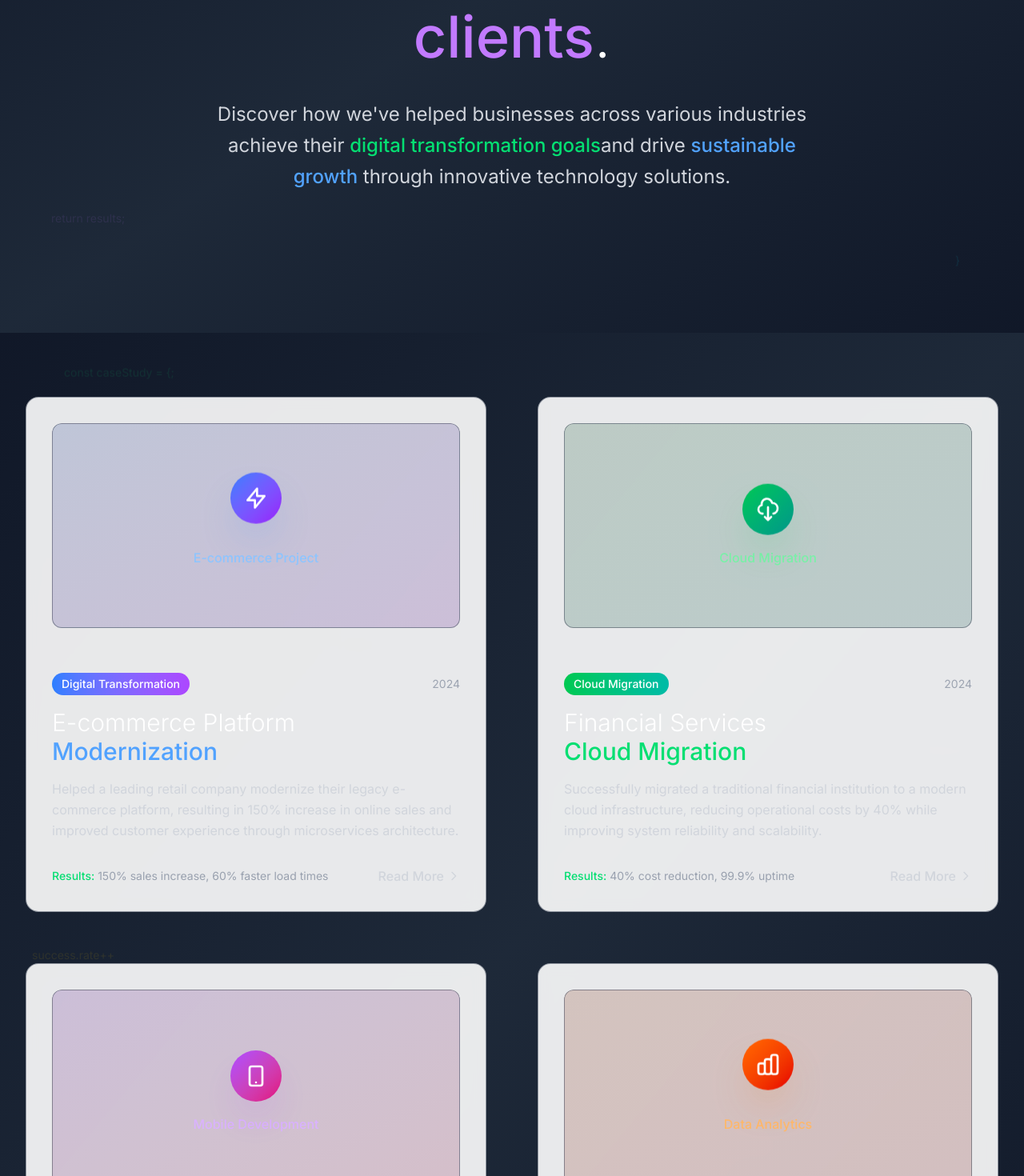
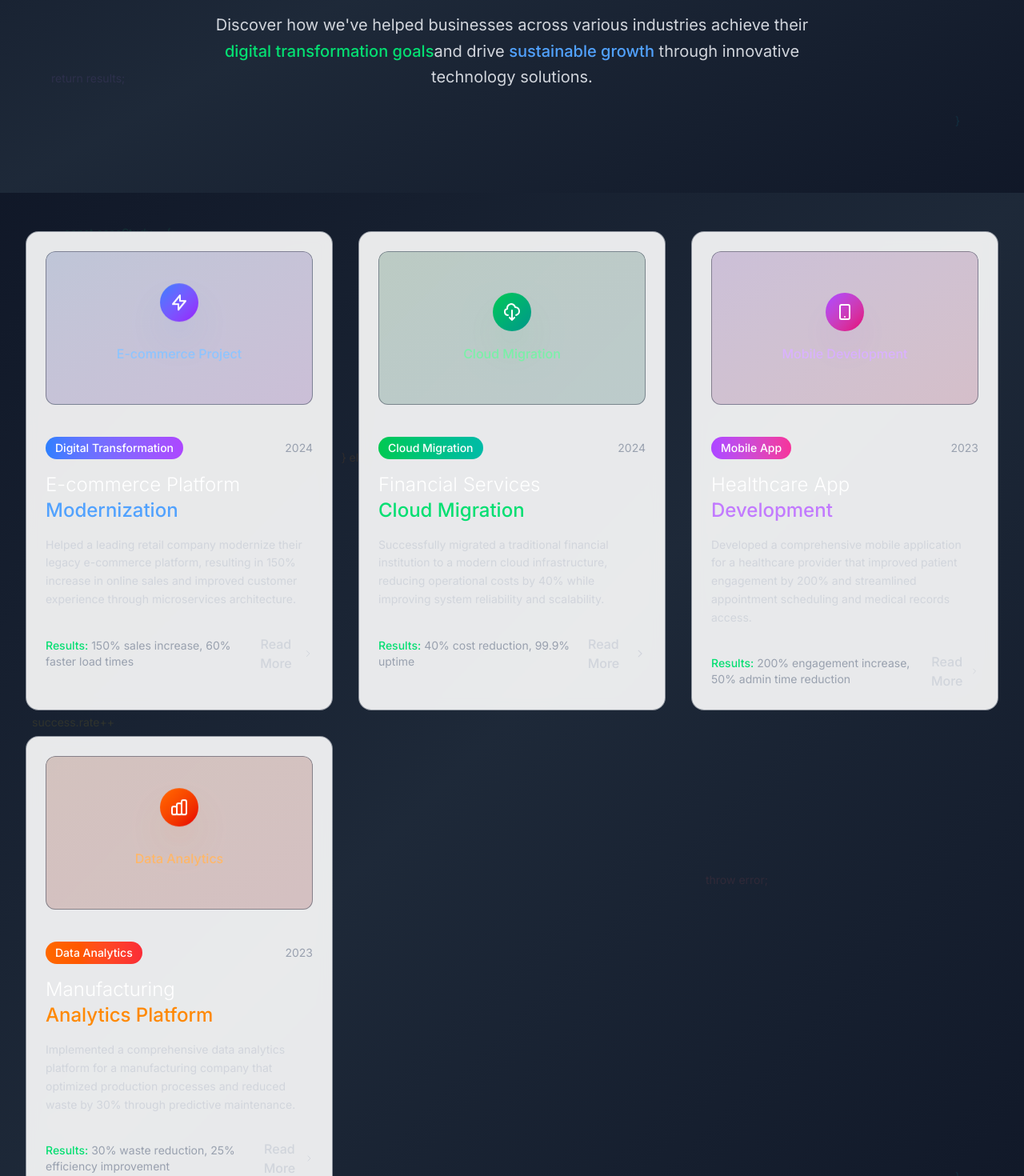
Before and after one commit to MorokaPrince/NovaTek, a Next.js app: page /case-studies in a window 1280 px wide. Shown: the part 540-2010 px from the top of the page at 80% size. Built offline with nearby package versions, Linux system fonts and the light colour scheme.

Commit message:
refactor: adjust section paddings and font sizes for improved layout consistency on Case Studies and Contact pages

```diff
--- a/src/app/case-studies/page.tsx
+++ b/src/app/case-studies/page.tsx
@@ -4,7 +4,7 @@ const CaseStudiesPage: React.FC = () => {
   return (
     <div className="bg-gray-50">
       {/* Hero Section */}
-      <section className="relative bg-gray-900 py-20 lg:py-32 overflow-hidden">
+      <section className="relative bg-gray-900 py-12 lg:py-20 overflow-hidden">
         {/* Dark Coding Background */}
         <div className="absolute inset-0">
           <div className="absolute inset-0 bg-gradient-to-br from-gray-900 via-gray-800 to-gray-900"></div>
@@ -26,7 +26,7 @@ const CaseStudiesPage: React.FC = () => {
               </span>
             </div>
 
-            <h1 className="text-5xl md:text-6xl lg:text-7xl font-light text-white mb-8 leading-tight animate-fade-in-up">
+            <h1 className="text-4xl md:text-5xl lg:text-6xl font-light text-white mb-8 leading-tight animate-fade-in-up">
               Success
               <br />
               <span className="font-medium relative text-transparent bg-clip-text bg-gradient-to-r from-green-400 to-blue-400">
@@ -39,7 +39,7 @@ const CaseStudiesPage: React.FC = () => {
               <span className="font-medium text-purple-400">clients</span>.
             </h1>
 
-            <p className="text-xl md:text-2xl text-gray-300 mb-12 leading-relaxed max-w-3xl mx-auto animate-fade-in-up">
+            <p className="text-lg md:text-xl text-gray-300 mb-12 leading-relaxed max-w-3xl mx-auto animate-fade-in-up">
               Discover how we&apos;ve helped businesses across various industries achieve their <span className="font-medium text-green-400">digital transformation goals</span>
               and drive <span className="font-medium text-blue-400">sustainable growth</span> through innovative technology solutions.
             </p>
@@ -48,7 +48,7 @@ const CaseStudiesPage: React.FC = () => {
       </section>
 
       {/* Case Studies Grid */}
-      <section className="relative py-20 overflow-hidden bg-gray-900">
+      <section className="relative py-12 overflow-hidden bg-gray-900">
         {/* Enhanced Dark Coding Background */}
         <div className="absolute inset-0">
           <div className="absolute inset-0 bg-gradient-to-br from-gray-900 via-gray-800 to-gray-900"></div>
@@ -65,15 +65,15 @@ const CaseStudiesPage: React.FC = () => {
         </div>
 
         <div className="relative max-w-7xl mx-auto px-4 sm:px-6 lg:px-8">
-          <div className="grid grid-cols-1 lg:grid-cols-2 gap-16">
+          <div className="grid grid-cols-1 lg:grid-cols-3 gap-8">
             {/* Case Study 1 */}
-            <div className="group relative bg-gray-800/50 backdrop-blur-sm rounded-2xl p-8 border border-gray-700/50 hover:bg-gray-700/60 hover:border-gray-600/70 transition-all duration-500 hover-lift animate-slide-in-left overflow-hidden">
+            <div className="group relative bg-gray-800/50 backdrop-blur-sm rounded-2xl p-6 border border-gray-700/50 hover:bg-gray-700/60 hover:border-gray-600/70 transition-all duration-500 hover-lift animate-slide-in-left overflow-hidden">
               <div className="absolute inset-0 bg-gradient-to-br from-blue-500/10 to-purple-500/10 opacity-0 group-hover:opacity-100 transition-opacity duration-500"></div>
-              <div className="mb-8 relative overflow-hidden rounded-xl">
-                <div className="w-full h-64 bg-gradient-to-br from-blue-900/20 to-purple-900/20 rounded-xl mb-6 flex items-center justify-center border border-gray-700/50">
+              <div className="mb-6 relative overflow-hidden rounded-xl">
+                <div className="w-full h-48 bg-gradient-to-br from-blue-900/20 to-purple-900/20 rounded-xl mb-4 flex items-center justify-center border border-gray-700/50">
                   <div className="text-center">
-                    <div className="w-16 h-16 bg-gradient-to-br from-blue-500 to-purple-600 rounded-full mx-auto mb-4 flex items-center justify-center animate-bounce shadow-2xl shadow-blue-500/25">
-                      <svg className="w-8 h-8 text-white" fill="none" stroke="currentColor" viewBox="0 0 24 24">
+                    <div className="w-12 h-12 bg-gradient-to-br from-blue-500 to-purple-600 rounded-full mx-auto mb-4 flex items-center justify-center animate-bounce shadow-2xl shadow-blue-500/25">
+                      <svg className="w-6 h-6 text-white" fill="none" stroke="currentColor" viewBox="0 0 24 24">
                         <path strokeLinecap="round" strokeLinejoin="round" strokeWidth={2} d="M13 10V3L4 14h7v7l9-11h-7z" />
                       </svg>
                     </div>
@@ -90,13 +90,13 @@ const CaseStudiesPage: React.FC = () => {
                   <span className="text-gray-400 text-sm animate-pulse">2024</span>
                 </div>
 
-                <h3 className="text-2xl md:text-3xl font-light text-white group-hover:text-blue-300 transition-colors duration-300">
+                <h3 className="text-xl md:text-2xl font-light text-white group-hover:text-blue-300 transition-colors duration-300">
                   E-commerce Platform
                   <br />
                   <span className="font-medium text-blue-400">Modernization</span>
                 </h3>
 
-                <p className="text-gray-300 leading-relaxed group-hover:text-gray-200 transition-colors duration-300">
+                <p className="text-gray-300 text-sm leading-relaxed group-hover:text-gray-200 transition-colors duration-300">
                   Helped a leading retail company modernize their legacy e-commerce platform, resulting in
                   150% increase in online sales and improved customer experience through microservices architecture.
                 </p>
@@ -118,13 +118,13 @@ const CaseStudiesPage: React.FC = () => {
             </div>
 
             {/* Case Study 2 */}
-            <div className="group relative bg-gray-800/50 backdrop-blur-sm rounded-2xl p-8 border border-gray-700/50 hover:bg-gray-700/60 hover:border-gray-600/70 transition-all duration-500 hover-lift animate-slide-in-right overflow-hidden">
+            <div className="group relative bg-gray-800/50 backdrop-blur-sm rounded-2xl p-6 border border-gray-700/50 hover:bg-gray-700/60 hover:border-gray-600/70 transition-all duration-500 hover-lift animate-slide-in-right overflow-hidden">
               <div className="absolute inset-0 bg-gradient-to-br from-green-500/10 to-teal-500/10 opacity-0 group-hover:opacity-100 transition-opacity duration-500"></div>
-              <div className="mb-8 relative overflow-hidden rounded-xl">
-                <div className="w-full h-64 bg-gradient-to-br from-green-900/20 to-teal-900/20 rounded-xl mb-6 flex items-center justify-center border border-gray-700/50">
+              <div className="mb-6 relative overflow-hidden rounded-xl">
+                <div className="w-full h-48 bg-gradient-to-br from-green-900/20 to-teal-900/20 rounded-xl mb-4 flex items-center justify-center border border-gray-700/50">
                   <div className="text-center">
-                    <div className="w-16 h-16 bg-gradient-to-br from-green-500 to-teal-600 rounded-full mx-auto mb-4 flex items-center justify-center animate-float shadow-2xl shadow-green-500/25">
-                      <svg className="w-8 h-8 text-white" fill="none" stroke="currentColor" viewBox="0 0 24 24">
+                    <div className="w-12 h-12 bg-gradient-to-br from-green-500 to-teal-600 rounded-full mx-auto mb-4 flex items-center justify-center animate-float shadow-2xl shadow-green-500/25">
+                      <svg className="w-6 h-6 text-white" fill="none" stroke="currentColor" viewBox="0 0 24 24">
                         <path strokeLinecap="round" strokeLinejoin="round" strokeWidth={2} d="M7 16a4 4 0 01-.88-7.903A5 5 0 1115.9 6L16 6a5 5 0 011 9.9M9 19l3 3m0 0l3-3m-3 3V10" />
                       </svg>
                     </div>
@@ -141,13 +141,13 @@ const CaseStudiesPage: React.FC = () => {
                   <span className="text-gray-400 text-sm animate-pulse">2024</span>
                 </div>
 
-                <h3 className="text-2xl md:text-3xl font-light text-white group-hover:text-green-300 transition-colors duration-300">
+                <h3 className="text-xl md:text-2xl font-light text-white group-hover:text-green-300 transition-colors duration-300">
                   Financial Services
                   <br />
                   <span className="font-medium text-green-400">Cloud Migration</span>
                 </h3>
 
-                <p className="text-gray-300 leading-relaxed group-hover:text-gray-200 transition-colors duration-300">
+                <p className="text-gray-300 text-sm leading-relaxed group-hover:text-gray-200 transition-colors duration-300">
                   Successfully migrated a traditional financial institution to a modern cloud infrastructure,
                   reducing operational costs by 40% while improving system reliability and scalability.
                 </p>
@@ -169,13 +169,13 @@ const CaseStudiesPage: React.FC = () => {
             </div>
 
             {/* Case Study 3 */}
-            <div className="group relative bg-gray-800/50 backdrop-blur-sm rounded-2xl p-8 border border-gray-700/50 hover:bg-gray-700/60 hover:border-gray-600/70 transition-all duration-500 hover-lift animate-fade-in-up overflow-hidden">
+            <div className="group relative bg-gray-800/50 backdrop-blur-sm rounded-2xl p-6 border border-gray-700/50 hover:bg-gray-700/60 hover:border-gray-600/70 transition-all duration-500 hover-lift animate-fade-in-up overflow-hidden">
               <div className="absolute inset-0 bg-gradient-to-br from-purple-500/10 to-pink-500/10 opacity-0 group-hover:opacity-100 transition-opacity duration-500"></div>
-              <div className="mb-8 relative overflow-hidden rounded-xl">
-                <div className="w-full h-64 bg-gradient-to-br from-purple-900/20 to-pink-900/20 rounded-xl mb-6 flex items-center justify-center border border-gray-700/50">
+              <div className="mb-6 relative overflow-hidden rounded-xl">
+                <div className="w-full h-48 bg-gradient-to-br from-purple-900/20 to-pink-900/20 rounded-xl mb-4 flex items-center justify-center border border-gray-700/50">
                   <div className="text-center">
-                    <div className="w-16 h-16 bg-gradient-to-br from-purple-500 to-pink-600 rounded-full mx-auto mb-4 flex items-center justify-center animate-pulse shadow-2xl shadow-purple-500/25">
-                      <svg className="w-8 h-8 text-white" fill="none" stroke="currentColor" viewBox="0 0 24 24">
+                    <div className="w-12 h-12 bg-gradient-to-br from-purple-500 to-pink-600 rounded-full mx-auto mb-4 flex items-center justify-center animate-pulse shadow-2xl shadow-purple-500/25">
+                      <svg className="w-6 h-6 text-white" fill="none" stroke="currentColor" viewBox="0 0 24 24">
                         <path strokeLinecap="round" strokeLinejoin="round" strokeWidth={2} d="M12 18h.01M8 21h8a2 2 0 002-2V5a2 2 0 00-2-2H8a2 2 0 00-2 2v14a2 2 0 002 2z" />
                       </svg>
                     </div>
@@ -192,13 +192,13 @@ const CaseStudiesPage: React.FC = () => {
                   <span className="text-gray-400 text-sm animate-pulse">2023</span>
                 </div>
 
-                <h3 className="text-2xl md:text-3xl font-light text-white group-hover:text-purple-300 transition-colors duration-300">
+                <h3 className="text-xl md:text-2xl font-light text-white group-hover:text-purple-300 transition-colors duration-300">
                   Healthcare App
                   <br />
                   <span className="font-medium text-purple-400">Development</span>
                 </h3>
 
-                <p className="text-gray-300 leading-relaxed group-hover:text-gray-200 transition-colors duration-300">
+                <p className="text-gray-300 text-sm leading-relaxed group-hover:text-gray-200 transition-colors duration-300">
                   Developed a comprehensive mobile application for a healthcare provider that improved
                   patient engagement by 200% and streamlined appointment scheduling and medical records access.
                 </p>
@@ -220,13 +220,13 @@ const CaseStudiesPage: React.FC = () => {
             </div>
 
             {/* Case Study 4 */}
-            <div className="group relative bg-gray-800/50 backdrop-blur-sm rounded-2xl p-8 border border-gray-700/50 hover:bg-gray-700/60 hover:border-gray-600/70 transition-all duration-500 hover-lift animate-fade-in-up overflow-hidden">
+            <div className="group relative bg-gray-800/50 backdrop-blur-sm rounded-2xl p-6 border border-gray-700/50 hover:bg-gray-700/60 hover:border-gray-600/70 transition-all duration-500 hover-lift animate-fade-in-up overflow-hidden">
               <div className="absolute inset-0 bg-gradient-to-br from-orange-500/10 to-red-500/10 opacity-0 group-hover:opacity-100 transition-opacity duration-500"></div>
-              <div className="mb-8 relative overflow-hidden rounded-xl">
-                <div className="w-full h-64 bg-gradient-to-br from-orange-900/20 to-red-900/20 rounded-xl mb-6 flex items-center justify-center border border-gray-700/50">
+              <div className="mb-6 relative overflow-hidden rounded-xl">
+                <div className="w-full h-48 bg-gradient-to-br from-orange-900/20 to-red-900/20 rounded-xl mb-4 flex items-center justify-center border border-gray-700/50">
                   <div className="text-center">
-                    <div className="w-16 h-16 bg-gradient-to-br from-orange-500 to-red-600 rounded-full mx-auto mb-4 flex items-center justify-center animate-bounce shadow-2xl shadow-orange-500/25">
-                      <svg className="w-8 h-8 text-white" fill="none" stroke="currentColor" viewBox="0 0 24 24">
+                    <div className="w-12 h-12 bg-gradient-to-br from-orange-500 to-red-600 rounded-full mx-auto mb-4 flex items-center justify-center animate-bounce shadow-2xl shadow-orange-500/25">
+                      <svg className="w-6 h-6 text-white" fill="none" stroke="currentColor" viewBox="0 0 24 24">
                         <path strokeLinecap="round" strokeLinejoin="round" strokeWidth={2} d="M9 19v-6a2 2 0 00-2-2H5a2 2 0 00-2 2v6a2 2 0 002 2h2a2 2 0 002-2zm0 0V9a2 2 0 012-2h2a2 2 0 012 2v10m-6 0a2 2 0 002 2h2a2 2 0 002-2m0 0V5a2 2 0 012-2h2a2 2 0 012 2v14a2 2 0 01-2 2h-2a2 2 0 01-2-2z" />
                       </svg>
                     </div>
@@ -243,13 +243,13 @@ const CaseStudiesPage: React.FC = () => {
                   <span className="text-gray-400 text-sm animate-pulse">2023</span>
                 </div>
 
-                <h3 className="text-2xl md:text-3xl font-light text-white group-hover:text-orange-300 transition-colors duration-300">
+                <h3 className="text-xl md:text-2xl font-light text-white group-hover:text-orange-300 transition-colors duration-300">
                   Manufacturing
                   <br />
                   <span className="font-medium text-orange-400">Analytics Platform</span>
                 </h3>
 
-                <p className="text-gray-300 leading-relaxed group-hover:text-gray-200 transition-colors duration-300">
+                <p className="text-gray-300 text-sm leading-relaxed group-hover:text-gray-200 transition-colors duration-300">
                   Implemented a comprehensive data analytics platform for a manufacturing company that
                   optimized production processes and reduced waste by 30% through predictive maintenance.
                 </p>
@@ -274,7 +274,7 @@ const CaseStudiesPage: React.FC = () => {
       </section>
 
       {/* Stats Section */}
-      <section className="bg-gray-900 text-white py-20">
+      <section className="bg-gray-900 text-white py-12">
         <div className="max-w-7xl mx-auto px-4 sm:px-6 lg:px-8">
           <div className="text-center mb-16">
             <h2 className="text-4xl md:text-5xl font-light mb-6">
@@ -307,7 +307,7 @@ const CaseStudiesPage: React.FC = () => {
       </section>
 
       {/* CTA Section */}
-      <section className="bg-white py-20">
+      <section className="bg-white py-12">
         <div className="max-w-4xl mx-auto text-center px-4 sm:px-6 lg:px-8">
           <h2 className="text-4xl md:text-5xl font-light mb-6 text-gray-900">
             Ready to Create Your Success Story?
```
Also changed, not shown: src/app/contact/page.tsx (+30 -30 lines).
